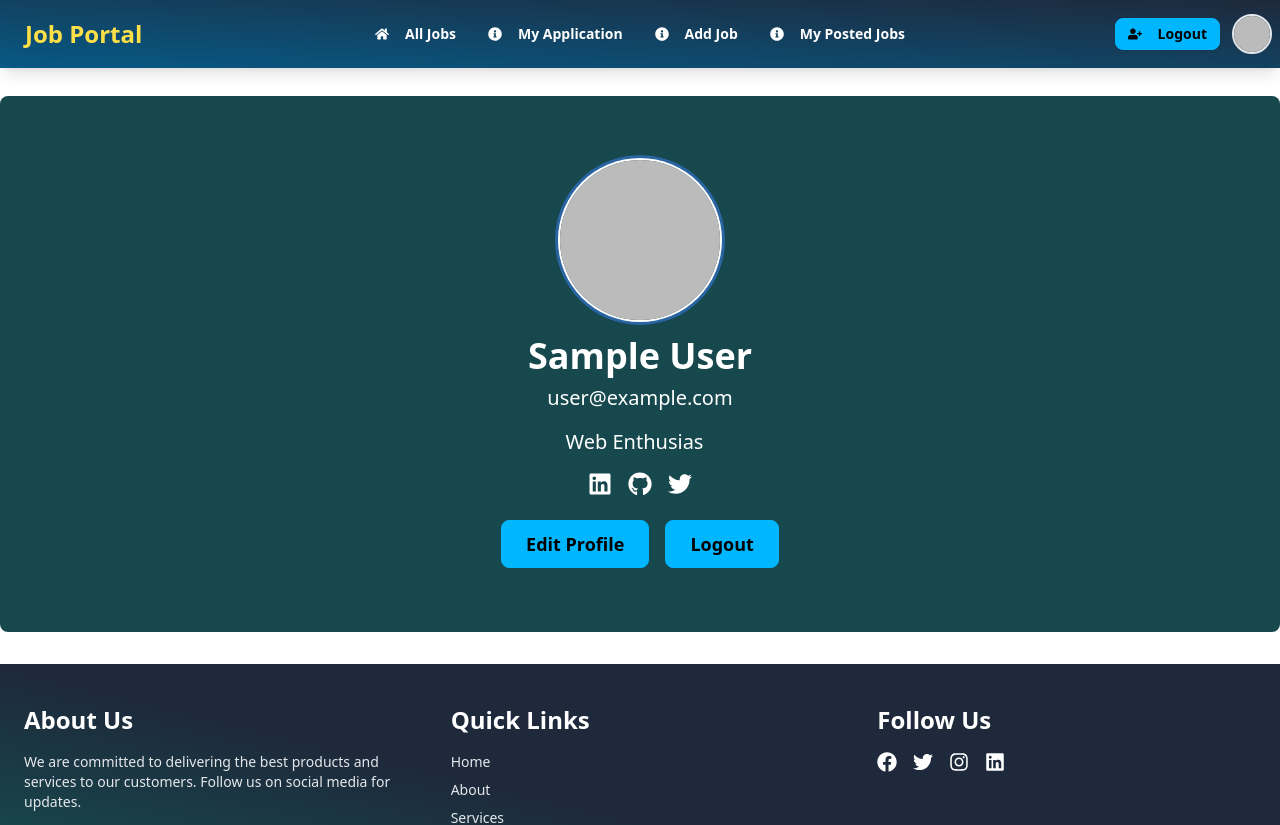
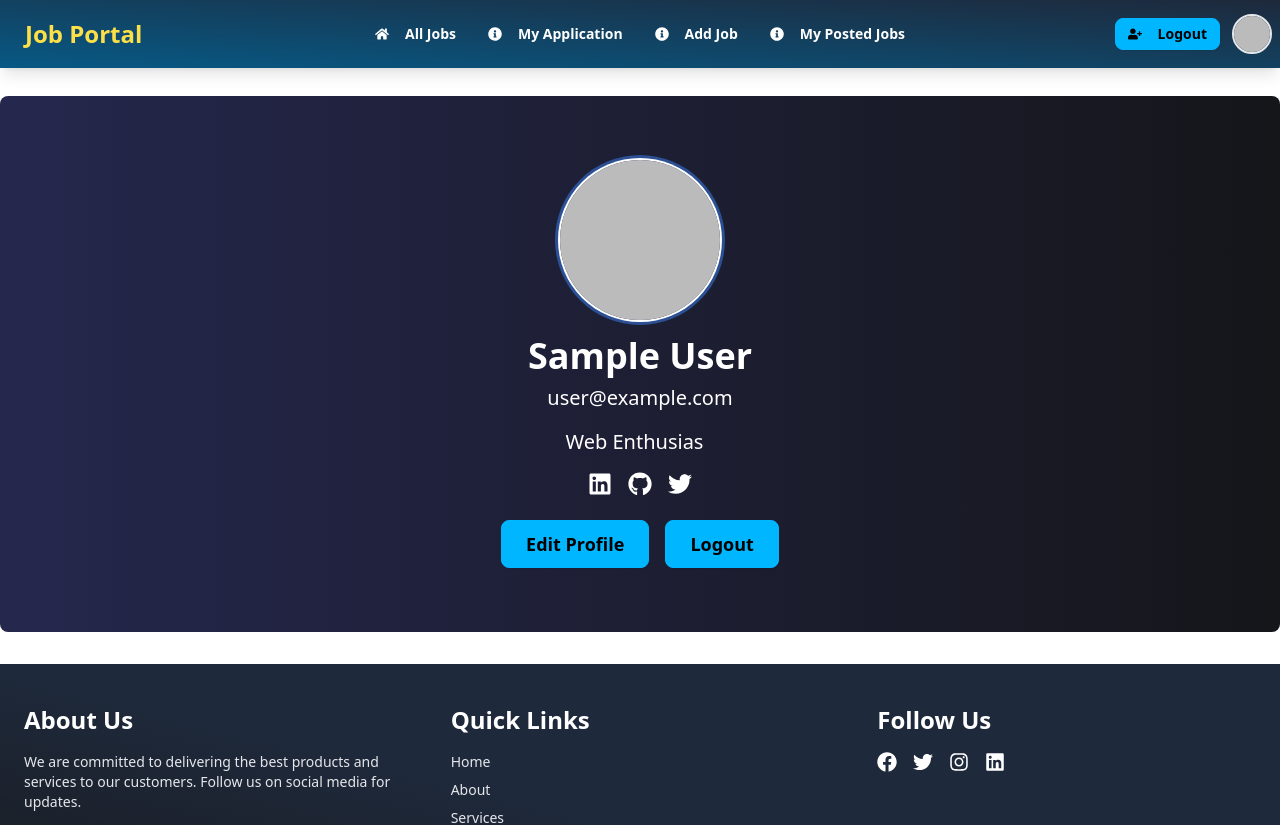
Before and after one commit to abdulmazidakash/third-job-portal, a React (Vite) app: page /myProfile in a window 1280 px wide. Shown: the top 825 px of the page. Built offline with nearby package versions, Linux system fonts and the light colour scheme; no server answers; sample sign-in values are in the browser's storage.

Commit message:
password reset done

```diff
--- a/src/components/HotJobCard.jsx
+++ b/src/components/HotJobCard.jsx
@@ -8,9 +8,19 @@ const HotJobCard = ({job}) => {
 
 	const { _id, title, location, category,  salaryRange, description, requirements, company, company_logo} = job;
 
+	const colors = ["#003135", "#3F362F", "#15161A", "#44318D", "#25274D", "#00887A"];
+	const color1 = colors[Math.floor(Math.random() * colors.length)];
+	const color2 = colors[Math.floor(Math.random() * colors.length)];
+
+	const gradientStyle = {
+		background: `linear-gradient(to right, ${color1}, ${color2})`,
+	};
+//   bg-gradient-to-tr from-teal-800 via-slate-800 to-slate-800
 	return (
 		<div>
-			<div className="card  bg-gradient-to-tr from-teal-800 via-slate-800 to-slate-800 shadow-2xl rounded-lg p-5 border-2 border-rose-300 text-white">
+			<div
+			style={gradientStyle}
+			className="card   shadow-2xl rounded-lg p-5 border-2 border-rose-300 text-white">
 				{/* কার্ডের হেডার */}
 				<div className="flex justify-between items-start mb-4">
 					<div className="flex items-center gap-3">
--- a/src/context/AuthProvider.jsx
+++ b/src/context/AuthProvider.jsx
@@ -4,6 +4,8 @@ import {
     createUserWithEmailAndPassword,
     GoogleAuthProvider,
     onAuthStateChanged,
+    sendEmailVerification,
+    sendPasswordResetEmail,
     signInWithEmailAndPassword,
     signInWithPopup,
     signOut,
@@ -51,6 +53,18 @@ const AuthProvider = ({ children }) => {
 		return updateProfile(user, { displayName, photoURL });
 	}
 
+    //email verification
+    // const emailVerificationUser = () =>{
+    //     setLoading(true);
+    //     return sendEmailVerification(auth.currentUser);
+    // }
+
+    //forget password reset
+    const forgetPasswordUser = (email) =>{
+        setLoading(true);
+        return sendPasswordResetEmail(auth, email);
+    }
+
     // Monitor current user
     useEffect(() => {
         const unSubscribe = onAuthStateChanged(auth, (currentUser) => {
@@ -88,6 +102,8 @@ const AuthProvider = ({ children }) => {
         signOutUser,
         signInWithGoogle,
         updateUserProfile,
+        // emailVerificationUser,
+        forgetPasswordUser,
     };
 
     return (
--- a/src/pages/MyProfile/MyProfile.jsx
+++ b/src/pages/MyProfile/MyProfile.jsx
@@ -8,8 +8,13 @@ import { Link } from "react-router-dom";
 const MyProfile = () => {
   // Dynamic background colors
   const {user, signOutUser} = useAuth();
-  const colors = ["bg-[#10486A]", "bg-[#17484D]", "bg-[#701B3A]"];
-  const randomColor = colors[Math.floor(Math.random() * colors.length)];
+  const colors = ["#003135", "#3F362F", "#15161A", "#44318D", "#25274D", "#00887A"];
+  const color1 = colors[Math.floor(Math.random() * colors.length)];
+  const color2 = colors[Math.floor(Math.random() * colors.length)];
+
+  const gradientStyle = {
+    background: `linear-gradient(to right, ${color1}, ${color2})`,
+  };
 
   const handleSignOUt = ()=>{
     signOutUser()
@@ -24,7 +29,8 @@ const MyProfile = () => {
 
   return (
     <div
-      className={`flex flex-col items-center p-6 md:p-12 lg:p-16 ${randomColor} text-white rounded-lg`}
+    style={gradientStyle}
+      className={`flex flex-col items-center p-6 md:p-12 lg:p-16 text-white rounded-lg`}
     >
       {/* Profile Picture */}
       <div className="avatar mb-4">
--- a/src/pages/MyProfile/UpdateProfile/UpdateProfile.jsx
+++ b/src/pages/MyProfile/UpdateProfile/UpdateProfile.jsx
@@ -38,10 +38,10 @@ export default function UpdateProfile() {
   };
 
   return (
-    <div className="flex justify-center items-center min-h-screen bg-gradient-to-r from-[#184249] via-purple-500 to-pink-500 rounded-lg">
-      <div className="card w-full max-w-sm shadow-2xl bg-base-100 rounded-lg">
+    <div className="flex justify-center items-center min-h-screen bg-gradient-to-tr from-[#184249] via-[#CC2D6E] to-[#2D283E] rounded-lg">
+      <div className="card w-full max-w-sm shadow-2xl bg-base-100 rounded-lg bg-opacity-30">
         <form className="card-body" onSubmit={handleSubmit}>
-          <h2 className="text-4xl font-bold text-center text-gradient bg-gradient-to-r from-green-400 to-blue-500 bg-clip-text text-transparent bg-opacity-30">
+          <h2 className="text-4xl font-bold text-center text-gradient bg-gradient-to-r from-green-400 to-blue-500 bg-clip-text text-transparent bg-opacity-60">
             Update Profile
           </h2>
           <div className="form-control">
--- a/src/shared/Footer/Footer.jsx
+++ b/src/shared/Footer/Footer.jsx
@@ -3,7 +3,7 @@ import { FaFacebook, FaTwitter, FaInstagram, FaLinkedin } from "react-icons/fa";
 
 const Footer = () => {
   return (
-    <footer className="bg-gradient-to-tr from-teal-800 via-slate-800 to-slate-800 text-white py-10 mt-8">
+    <footer className="bg-gradient-to-tr from-[#19191B] via-slate-800 to-slate-800 text-white py-10 mt-8">
       <div className="container mx-auto px-6">
         <div className="grid grid-cols-1 md:grid-cols-3 gap-12">
           {/* About Section */}
--- a/src/shared/Login/Login.jsx
+++ b/src/shared/Login/Login.jsx
@@ -1,4 +1,4 @@
-import React, { useContext } from "react";
+import React, { useContext, useRef } from "react";
 import toast  from "react-hot-toast";
 import { FaUser, FaLock } from "react-icons/fa";
 
@@ -9,9 +9,10 @@ import axios from "axios";
 
 const Login = () => {
 
-  const { signInUser} = useContext(AuthContext);
+  const { signInUser, forgetPasswordUser} = useContext(AuthContext);
   const navigate = useNavigate();
   const location = useLocation();
+  const emailRef = useRef();
   const from = location?.state || '/';
   // console.log(location);
 
@@ -39,7 +40,7 @@ const handleSignInUser = e =>{
       })
 
     toast.success(`Login Successful ${result?.user?.email}`)
-    // navigate(from);
+    navigate(from);
   })
   .catch(err =>{
     toast.error(`please use valid email and password. ${err?.message}`)
@@ -48,6 +49,25 @@ const handleSignInUser = e =>{
 
 
 };
+
+const handleForgetPassword = () => {
+  const email = emailRef.current?.value;
+  // console.log(email);
+
+  if (!email) {
+    toast.error("Please provide a valid email address.");
+    return;
+  }
+
+  forgetPasswordUser(email)
+    .then(() => {
+      toast.success("Reset email sent. Please check your inbox.");
+    })
+    .catch((err) => {
+      toast.error(`Failed to send reset email: ${err.message}`);
+    });
+};
+
 
 
   return (
@@ -64,6 +84,7 @@ const handleSignInUser = e =>{
               <input
                 type="email"
                 name="email"
+                ref={emailRef}
                 placeholder="Your email"
                 className="bg-transparent outline-none w-full text-white"
               />
@@ -86,9 +107,11 @@ const handleSignInUser = e =>{
               <input type="checkbox" className="mr-2" />
               Remember me
             </label>
-            <a href="#" className="text-sm text-blue-300">
+            <label >
+            <a onClick={handleForgetPassword}  className="text-sm text-blue-300 hover:underline cursor-pointer">
               Forgot password?
             </a>
+            </label>
           </div>
           <button className="btn btn-info w-full mb-4">Log In</button>
         </form>
--- a/src/shared/Register/Register.jsx
+++ b/src/shared/Register/Register.jsx
@@ -1,12 +1,13 @@
 import React, { useContext } from "react";
 import toast, { Toaster } from "react-hot-toast";
 import { FaUser, FaEnvelope, FaLock, FaImage } from "react-icons/fa";
-import { Link } from "react-router-dom";
+import { Link, useNavigate } from "react-router-dom";
 import AuthContext from "../../context/AuthContext";
 import SocialLogin from "../SocialLogin";
 
 const Register = () => {
-  const { createUser } = useContext(AuthContext);
+  const { createUser, emailVerificationUser } = useContext(AuthContext);
+  const navigate = useNavigate();
 
   const handleRegister = (e) => {
     e.preventDefault();
@@ -33,6 +34,16 @@ const Register = () => {
     createUser(email, password)
       .then((result) => {
         console.log(result?.user);
+
+        // email verification
+        // emailVerificationUser(currentUser)
+        //   .then(() => {
+        //     toast.success(
+        //       "A verification email has been sent. Please verify your email before logging in."
+        //     );
+        //     form.reset();
+        //     navigate("/login");
+        //   })
       })
       .catch((err) => console.log(err.message));
   };
```
